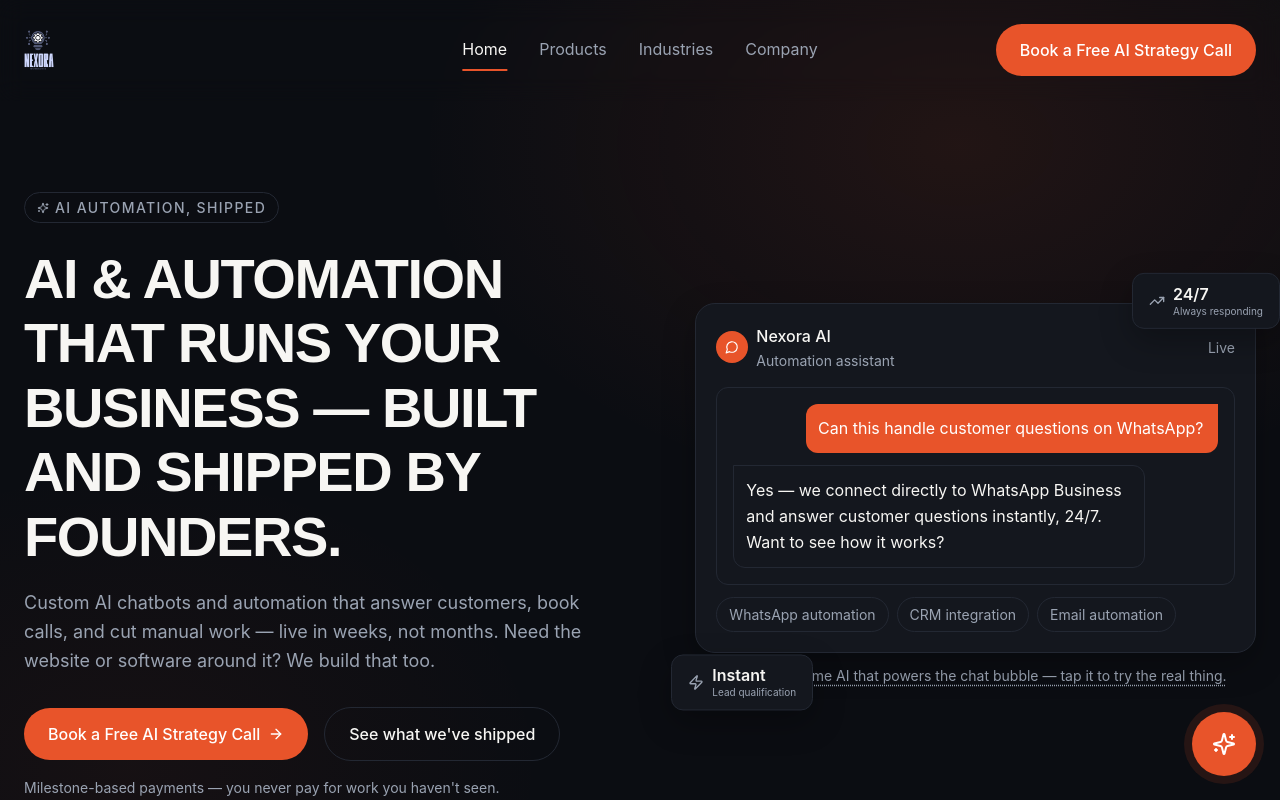
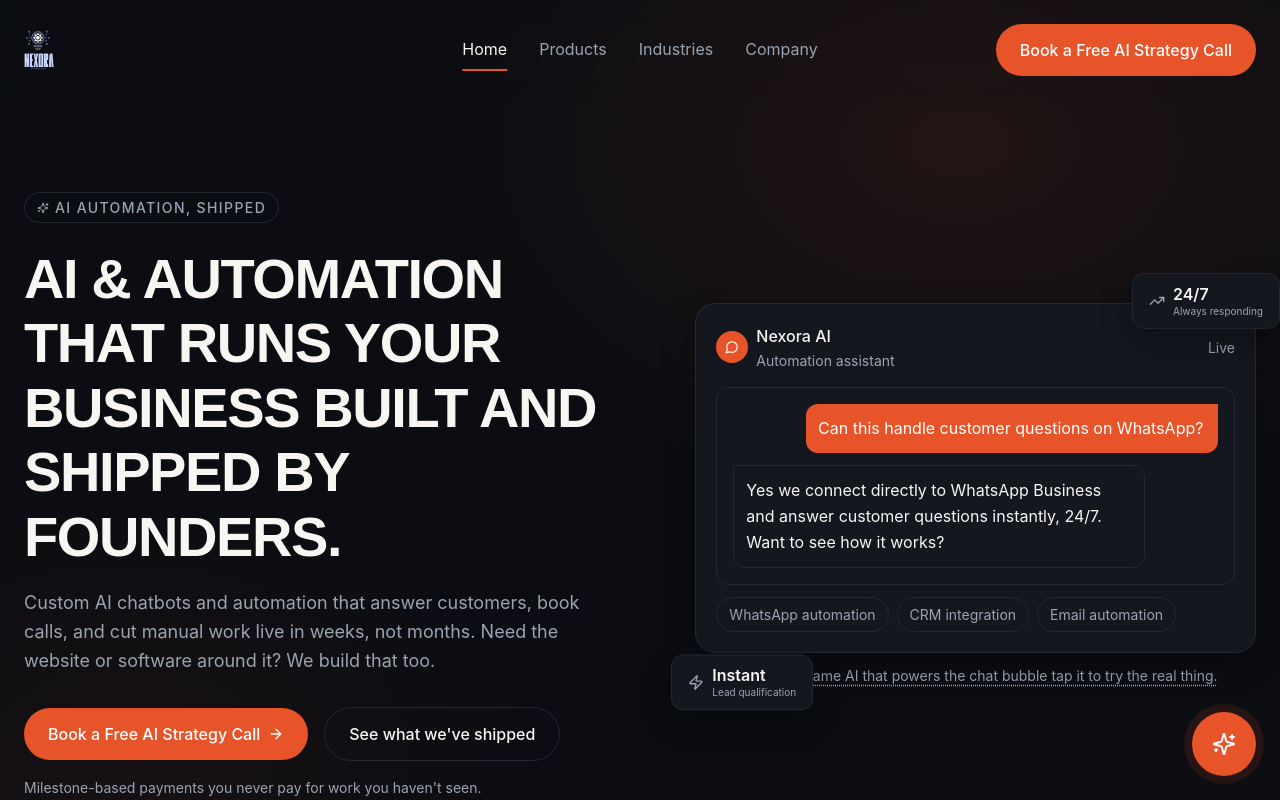
Before and after one commit to abdulhadihasankhan-art/nexora, a Next.js app: page / in a window 1280 px wide. Shown: the top 800 px of the page. Built offline with nearby package versions, Linux system fonts and the light colour scheme.

Commit message:
Update Hero.tsx

```diff
--- a/components/hero/Hero.tsx
+++ b/components/hero/Hero.tsx
@@ -7,7 +7,7 @@
 import { CTA_LABEL, CALENDAR_URL } from "@/lib/constants";
 
 const RESPONSE_TEXT =
-  "Yes — we connect directly to WhatsApp Business and answer customer questions instantly, 24/7. Want to see how it works?";
+  "Yes we connect directly to WhatsApp Business and answer customer questions instantly, 24/7. Want to see how it works?";
 
 const SUGGESTION_CHIPS = ["WhatsApp automation", "CRM integration", "Email automation"];
 
@@ -62,10 +62,10 @@
             AI Automation, Shipped
           </div>
           <h1 className="text-[28px] md:text-3xl font-display font-semibold leading-[1.15] uppercase tracking-tight mb-5 text-text-primary">
-            AI &amp; automation that runs your business — built and shipped by founders.
+            AI &amp; automation that runs your business built and shipped by founders.
           </h1>
           <p className="text-base md:text-base text-muted mb-8 max-w-xl leading-relaxed">
-            Custom AI chatbots and automation that answer customers, book calls, and cut manual work — live in weeks, not months. Need the website or software around it? We build that too.
+            Custom AI chatbots and automation that answer customers, book calls, and cut manual work live in weeks, not months. Need the website or software around it? We build that too.
           </p>
           <div className="flex flex-wrap items-center gap-4">
             <a
@@ -84,7 +84,7 @@
             </a>
           </div>
           <p className="text-xs text-muted mt-4">
-            Milestone-based payments — you never pay for work you haven&apos;t seen.
+            Milestone-based payments you never pay for work you haven&apos;t seen.
           </p>
         </motion.div>
 
@@ -167,7 +167,7 @@
             onClick={() => window.dispatchEvent(new Event("open-nexora-ai"))}
             className="text-xs text-muted mt-3 text-center w-full underline decoration-dotted underline-offset-4 hover:text-text-primary transition-colors focus-visible-ring"
           >
-            This is the same AI that powers the chat bubble — tap it to try the real thing.
+            This is the same AI that powers the chat bubble tap it to try the real thing.
           </button>
         </motion.div>
       </div>
```
